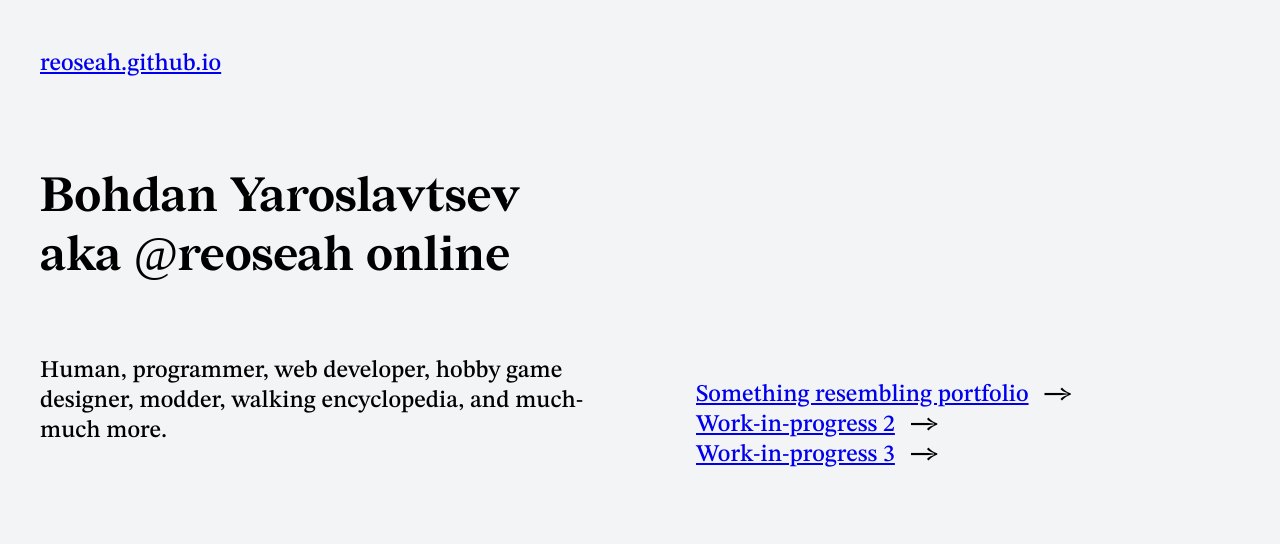
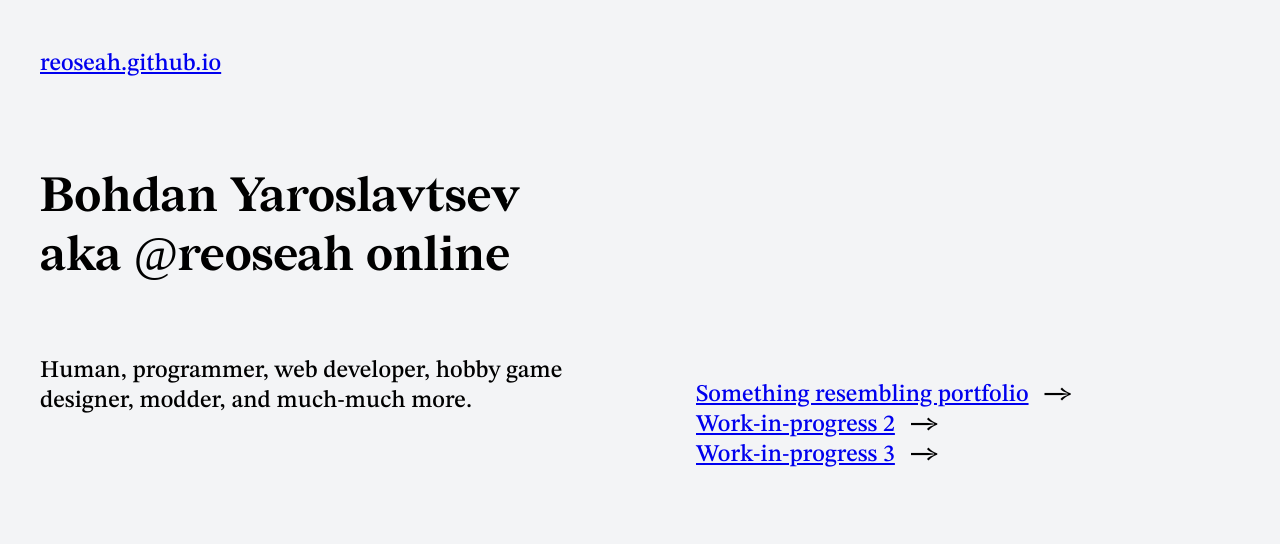
Before and after one commit to reoseah/reoseah.github.io, an Astro site: page / in a window 1280 px wide. Shown: the top 544 px of the page. Built offline with nearby package versions, Linux system fonts and the light colour scheme; Astro itself is replaced by a stand-in of ours; a web font is replaced by a local one.

Commit message:
Update index.astro

```diff
--- a/src/pages/index.astro
+++ b/src/pages/index.astro
@@ -10,7 +10,7 @@ import Layout from '../layouts/Layout.astro'
 		</h2>
 	</div>
 	<div class="max-w-[min(75rem,100%-2rem)] mx-auto py-1rem grid gap-2rem lg:grid-cols-2">
-		<div>Human, programmer, web developer, hobby game designer, modder, walking encyclopedia, and much-much more.
+		<div>Human, programmer, web developer, hobby game designer, modder, and much-much more.
 		</div>
 		<ul>
 			<li class="flex gap-1rem items-center">
```
